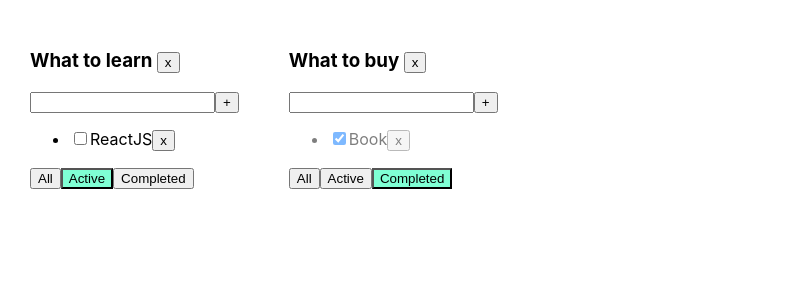
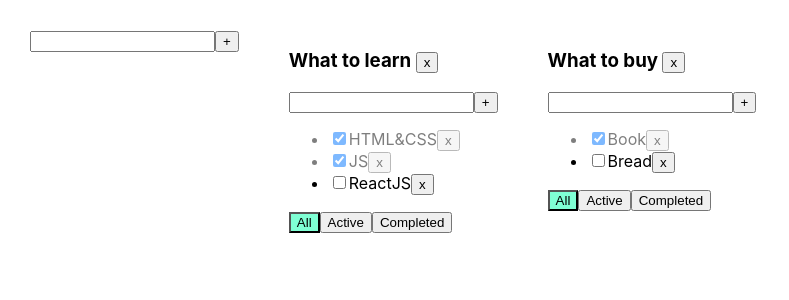
Before and after one commit to anton-latyshonok/todolist, a React (Create React App) app: page / in a window 1280 px wide. Shown: the top 300 px of the page, without its empty margins (0-789 px from the left). Built offline with nearby package versions, Linux system fonts and the light colour scheme.

Commit message:
added function for adding new boards of tasks

```diff
--- /dev/null
+++ b/src/AddItemForm.tsx
@@ -0,0 +1,41 @@
+import React, {ChangeEvent, KeyboardEvent, useState} from "react";
+
+type AddItemFormPropsItem = {
+    addItem: (title: string) => void
+}
+
+export function AddItemForm(props: AddItemFormPropsItem) {
+    let [title, setTitle] = useState("")
+    let [error, setError] = useState<string | null>(null)
+    const onChangeHandler = (e: ChangeEvent<HTMLInputElement>) => {
+        setTitle(e.currentTarget.value)
+    }
+    const onKeyPressHandler = (e: KeyboardEvent<HTMLInputElement>) => {
+        setError(null);
+        if (e.charCode === 13) {
+            addTask();
+        }
+    }
+    const addTask = () => {
+        if (title.trim() !== "") {
+            props.addItem(title.trim());
+            setTitle("");
+        } else {
+            setError("Title is required");
+        }
+    }
+
+
+    return (
+        <div>
+            <input value={title}
+                   onChange={onChangeHandler}
+                   onKeyPress={onKeyPressHandler}
+                   className={error ? "error" : ""}
+            />
+            <button onClick={addTask}>+</button>
+
+            {error && <div className="error-message">{error}</div>}
+        </div>
+    )
+}
--- a/src/App.tsx
+++ b/src/App.tsx
@@ -1,13 +1,18 @@
 import React, {useState} from 'react';
 import './App.css';
-import {Todolist} from "./Todolist";
+import {TaskType, Todolist} from "./Todolist";
 import {v1} from 'uuid';
+import {AddItemForm} from "./AddItemForm";
 
 export type FilterValuesType = "all" | "active" | "completed";
 type TodolistType = {
     id: string
     title: string
     filter: FilterValuesType
+}
+
+type TaskStateType = {
+    [key: string]: Array<TaskType>
 }
 
 function App() {
@@ -51,11 +56,11 @@ function App() {
     let todolistId2 = v1();
 
     let [todolists, setTodolists] = useState<Array<TodolistType>>([
-        {id: todolistId1, title: "What to learn", filter: "active"},
-        {id: todolistId2, title: "What to buy", filter: "completed"}
+        {id: todolistId1, title: "What to learn", filter: "all"},
+        {id: todolistId2, title: "What to buy", filter: "all"}
     ]);
 
-    let [tasksObj, setTasks] = useState({
+    let [tasksObj, setTasks] = useState<TaskStateType>({
         [todolistId1]: [
             {id: v1(), title: "HTML&CSS", isDone: true},
             {id: v1(), title: "JS", isDone: true},
@@ -76,9 +81,22 @@ function App() {
 
     }
 
+    function addTodoList(title:string){
+        let todolist: TodolistType={
+            id:v1(),
+            filter: 'all',
+            title: title
+        };
+
+        setTodolists([todolist, ...todolists]);
+        setTasks({...tasksObj,[todolist.id]:[]})
+
+    }
+
 
     return (
         <div className="App">
+            <AddItemForm addItem={addTodoList}/>
             {
                 todolists.map((tl) => {
                     let tasksForTodolist = tasksObj[tl.id];
--- a/src/Todolist.tsx
+++ b/src/Todolist.tsx
@@ -1,7 +1,8 @@
-import React, {ChangeEvent, useState, KeyboardEvent} from "react";
+import React, {ChangeEvent} from "react";
 import {FilterValuesType} from "./App";
+import {AddItemForm} from "./AddItemForm";
 
-type TaskType = {
+export type TaskType = {
     id: string
     title: string
     isDone: boolean
@@ -22,29 +23,6 @@ type PropsType = {
 
 export function Todolist(props: PropsType) {
 
-    let [title, setTitle] = useState("")
-    let [error, setError] = useState<string | null>(null)
-
-    const addTask = () => {
-        if (title.trim() !== "") {
-            props.addTask(title.trim(), props.id);
-            setTitle("");
-        } else {
-            setError("Title is required");
-        }
-    }
-
-    const onChangeHandler = (e: ChangeEvent<HTMLInputElement>) => {
-        setTitle(e.currentTarget.value)
-    }
-
-    const onKeyPressHandler = (e: KeyboardEvent<HTMLInputElement>) => {
-        setError(null);
-        if (e.charCode === 13) {
-            addTask();
-        }
-    }
-
     const onAllClickHandler = () => props.changeFilter("all", props.id);
     const onActiveClickHandler = () => props.changeFilter("active", props.id);
     const onCompletedClickHandler = () => props.changeFilter("completed", props.id);
@@ -52,19 +30,16 @@ export function Todolist(props: PropsType) {
         props.removeTodolist(props.id);
     }
 
+    const addTask = (title: string) => {
+        props.addTask(title, props.id)
+
+    }
+
     return (
         <div>
             <h3>{props.title} <button onClick={removeTodolist}>x</button></h3>
-            <div>
-                <input value={title}
-                       onChange={onChangeHandler}
-                       onKeyPress={onKeyPressHandler}
-                       className={error ? "error" : ""}
-                />
-                <button onClick={addTask}>+</button>
+            <AddItemForm addItem={addTask}/>
 
-                {error && <div className="error-message">{error}</div>}
-            </div>
             <ul>
                 {
                     props.tasks.map(t => {
```
Also changed, not shown: 1 other file (tests, documents, lock files or other folders).
